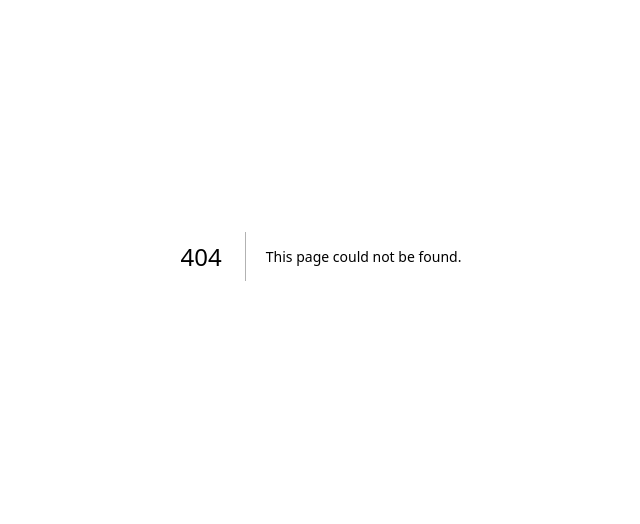
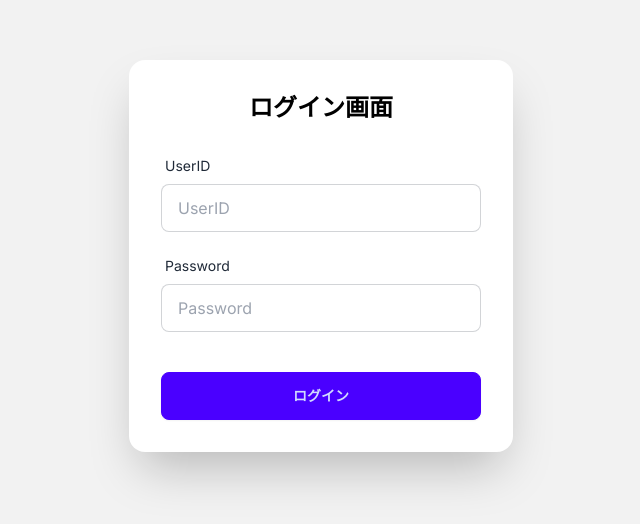
Before and after one commit to N-Hiro0123/Step4_TechCom2, a Next.js app in the folder frontend/: page /login in a window 1280 px wide. Before the commit this address had no page. Shown: the part 144-668 px from the top of the page, without its empty margins (319-959 px from the left). Built offline with nearby package versions, Linux system fonts and the light colour scheme.

Commit message:
ログインページを作成し、ログインできることまで確認

```diff
--- /dev/null
+++ b/frontend/src/app/login/page.tsx
@@ -0,0 +1,99 @@
+"use client";
+import { useState } from "react";
+import { useRouter } from "next/navigation";
+
+const Login = () => {
+  const [UserID, setUserID] = useState("");
+  const [Password, setPassword] = useState("");
+  const router = useRouter();
+
+  const hashPassword = async (Password: string): Promise<string> => {
+    // パスワードをUint8Arrayにエンコード
+    const encoder = new TextEncoder();
+    const data = encoder.encode(Password);
+    // SHA-256でハッシュ化
+    const hashBuffer = await crypto.subtle.digest("SHA-256", data);
+    // ハッシュを16進数文字列に変換
+    const hashArray = Array.from(new Uint8Array(hashBuffer));
+    const hashHex = hashArray
+      .map((b) => b.toString(16).padStart(2, "0"))
+      .join("");
+    return hashHex;
+  };
+
+  const handleLogin = async (e: React.FormEvent) => {
+    e.preventDefault();
+
+    const hashedPassword = await hashPassword(Password);
+
+    try {
+      const response = await fetch(
+        process.env.NEXT_PUBLIC_API_ENDPOINT + `/token`,
+        {
+          method: "POST",
+          headers: {
+            "Content-Type": "application/json",
+          },
+          body: JSON.stringify({
+            UserID: UserID,
+            Password: hashedPassword,
+          }),
+        }
+      );
+
+      if (response.status === 200) {
+        const data = await response.json();
+        localStorage.setItem("token", data["access_token"]); // JWTをローカルストレージに保存
+        router.push("/admin/users"); // ユーザー一覧のページへリダイレクト
+      } else {
+        alert("ログインに失敗しました");
+      }
+    } catch (error) {
+      console.error("ログイン時にエラーが発生しました", error);
+      alert("ログインに失敗しました");
+    }
+  };
+
+  return (
+    <div className="min-h-screen flex items-center justify-center bg-base-200">
+      <div className="card w-full max-w-sm shadow-2xl bg-base-100">
+        <div className="card-body">
+          <h2 className="text-2xl font-bold text-center mb-4">ログイン画面</h2>
+          <form onSubmit={handleLogin} className="form-control">
+            <div className="form-control mb-4">
+              <label className="label">
+                <span className="label-text">UserID</span>
+              </label>
+              <input
+                type="text"
+                placeholder="UserID"
+                className="input input-bordered"
+                value={UserID}
+                onChange={(e) => setUserID(e.target.value)}
+              />
+            </div>
+            <div className="form-control mb-4">
+              <label className="label">
+                <span className="label-text">Password</span>
+              </label>
+              <input
+                type="password"
+                placeholder="Password"
+                className="input input-bordered"
+                value={Password}
+                onChange={(e) => setPassword(e.target.value)}
+              />
+            </div>
+            <div className="form-control mt-6">
+              <button type="submit" className="btn btn-primary">
+                ログイン
+              </button>
+            </div>
+          </form>
+        </div>
+      </div>
+    </div>
+  );
+};
+
+export default Login;
```
